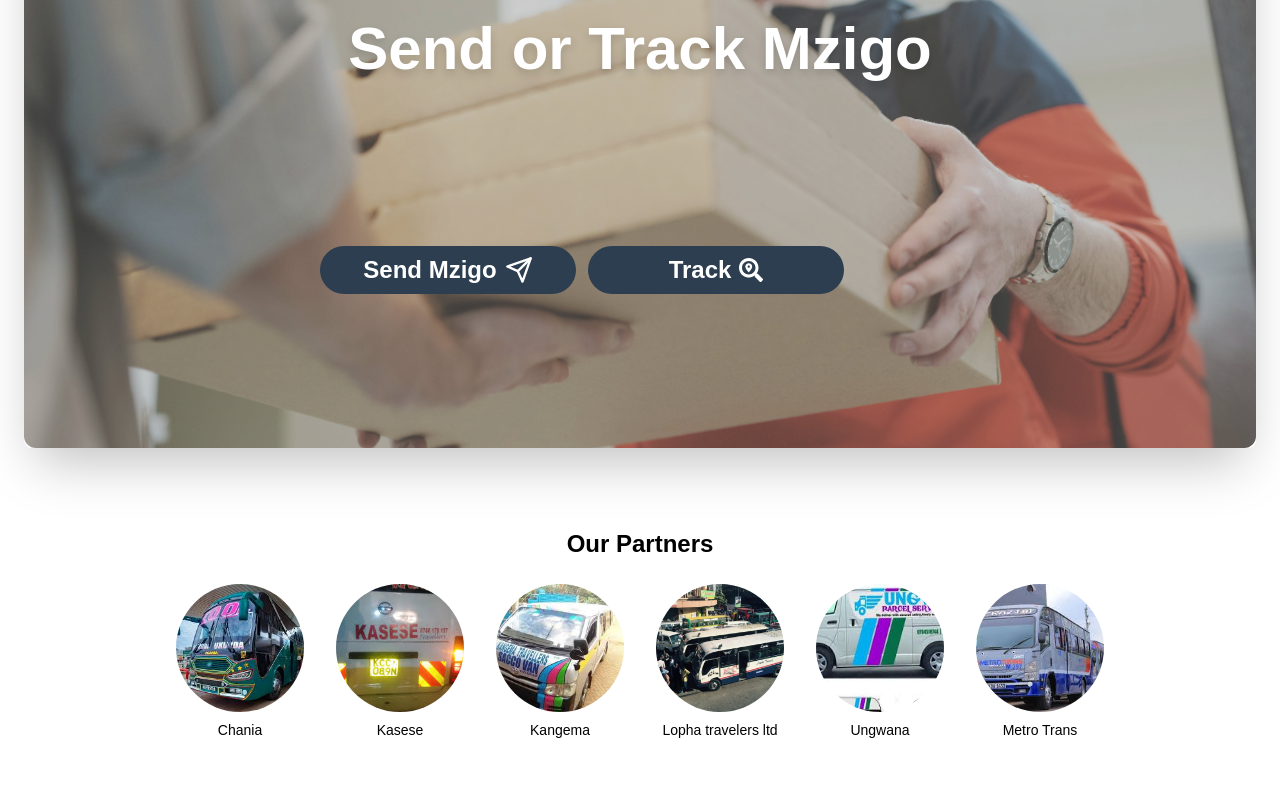
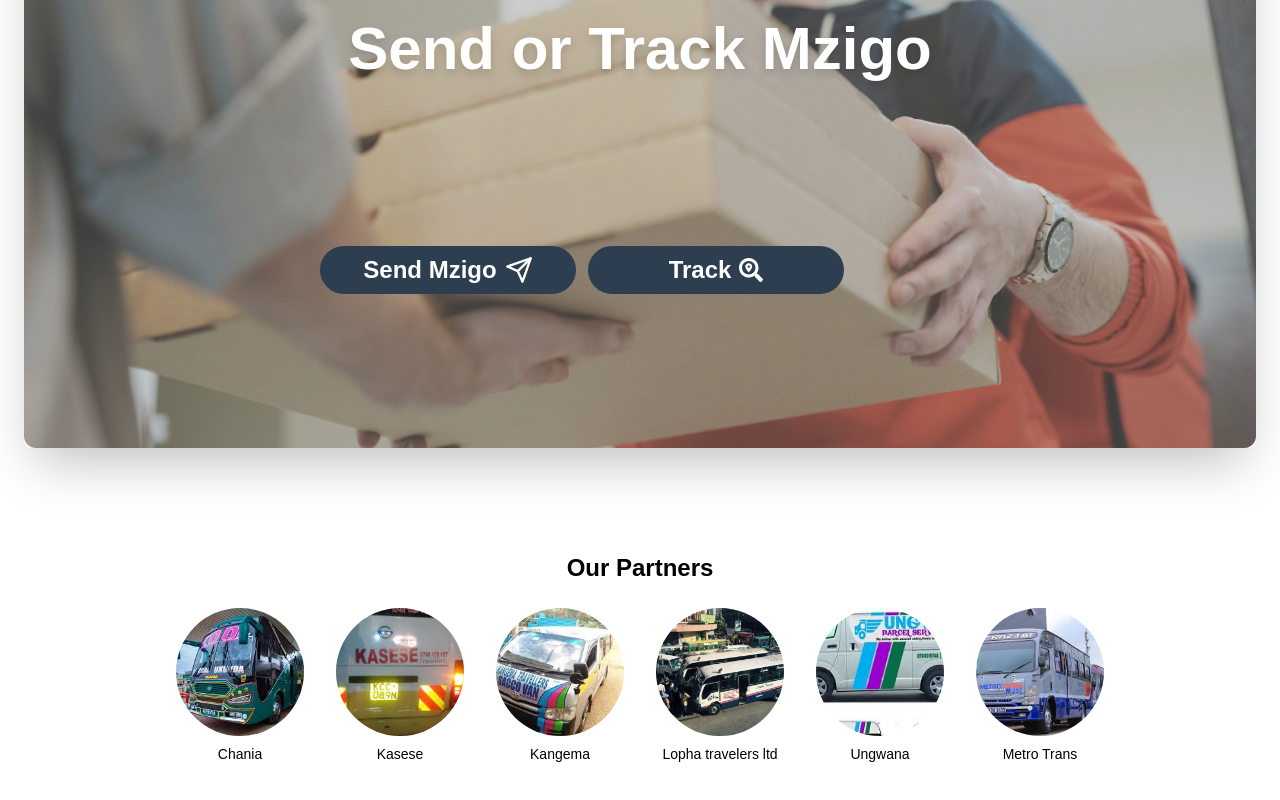
Before and after one commit to Iguru-Limited/Mzigo.co.ke, a Next.js app: page / in a window 1280 px wide. Shown: the part 232-1032 px from the top of the page. Built offline with nearby package versions, Linux system fonts and the light colour scheme.

Commit message:
add the styling on the footer

```diff
--- a/app/components/Footer.tsx
+++ b/app/components/Footer.tsx
@@ -23,6 +23,7 @@ function Footer() {
 
   return (
     <footer className="bg-white py-8 mt-12">
+      <div className="p-3 sm:p-4 lg:p-6 container mx-auto">
         <h2 className="text-2xl font-bold text-center text-black mb-6">
           Our Partners
         </h2>
@@ -44,9 +45,12 @@ function Footer() {
                   className="rounded-full"
                 />
               </div>
-            <span className="mt-2 text-center text-sm text-black">{partner.name}</span>
+              <span className="mt-2 text-center text-sm text-black">
+                {partner.name}
+              </span>
             </div>
           ))}
+        </div>
       </div>
     </footer>
   );
```
Lines whose indentation alone changed are shown as unchanged.
